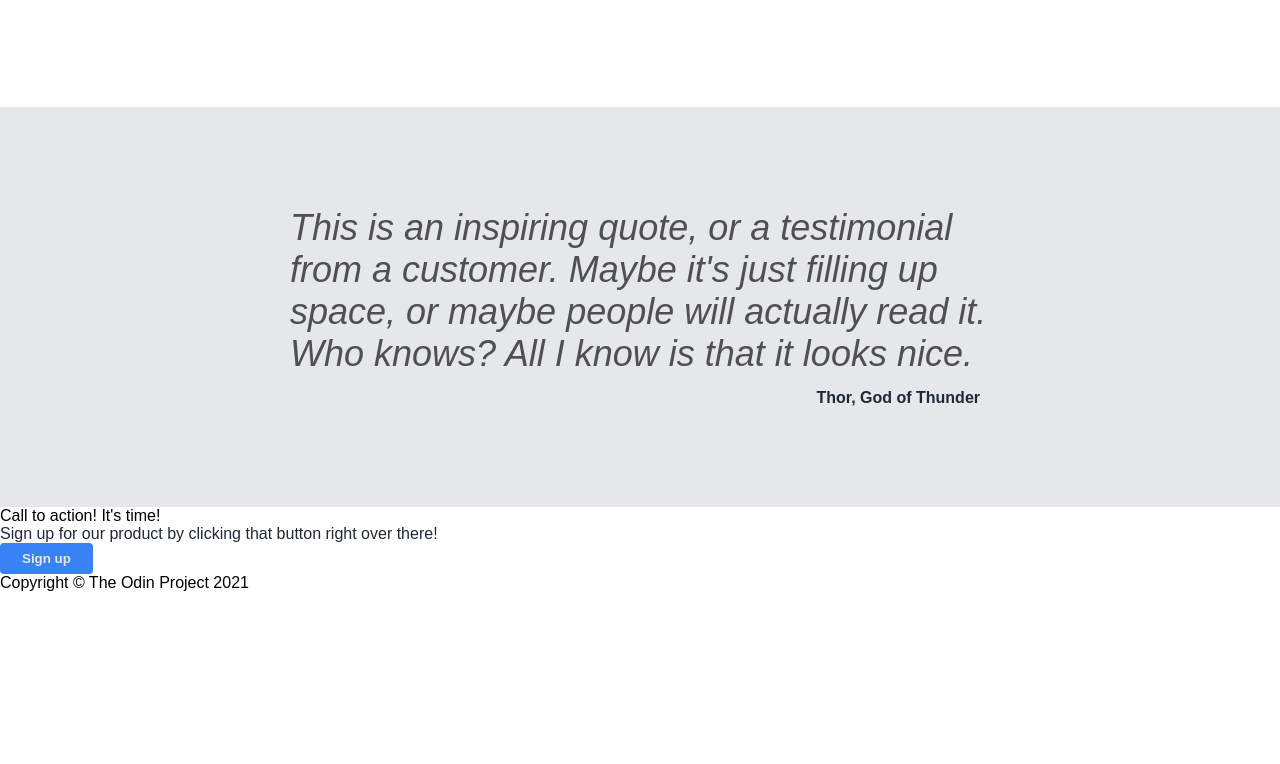
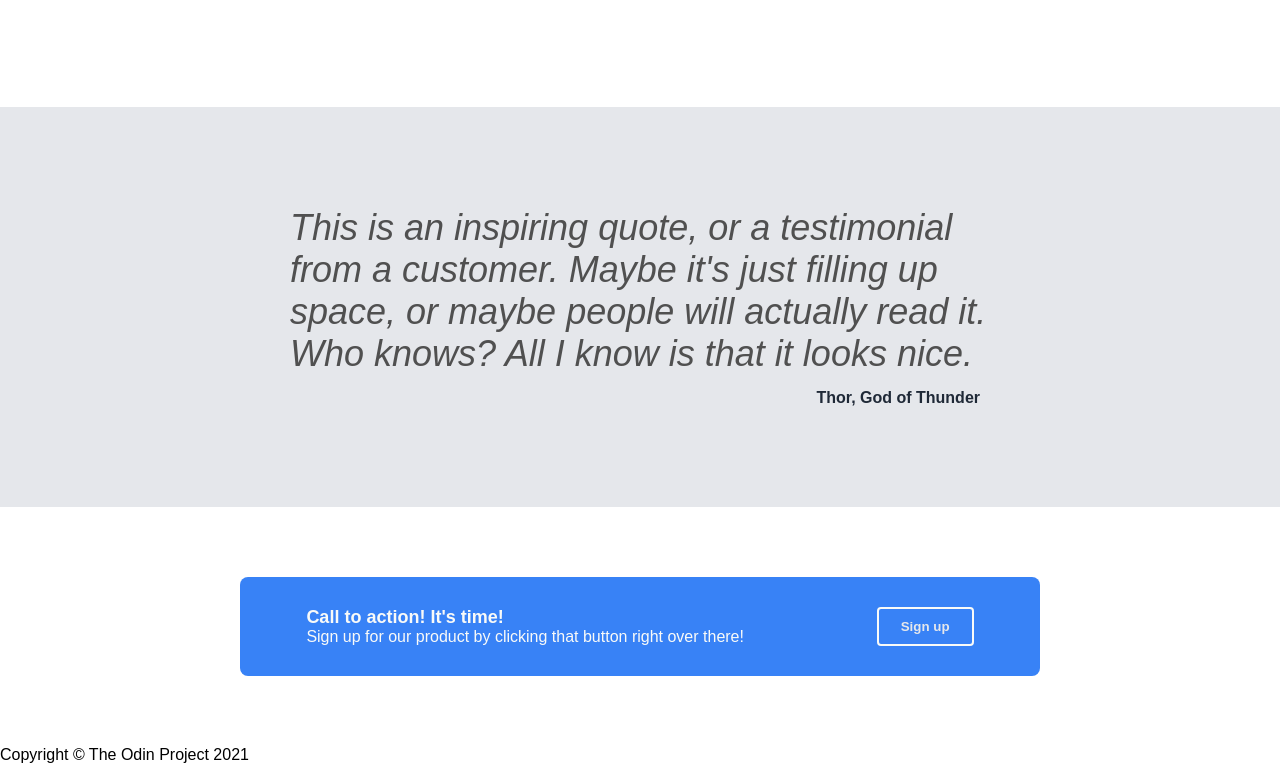
Before and after one commit to jpro13/odin-landing-page, a plain HTML site: page index.html in a window 1280 px wide. Shown: the part 851-1615 px from the top of the page. Before the commit the page ends 1443 px from the top, so only its background shows below. Drawn offline with Linux system fonts and the light colour scheme.

Commit message:
Add css to call to action section

```diff
--- a/styles.css
+++ b/styles.css
@@ -126,3 +126,32 @@ button {
     justify-content: flex-end;
     width: 680px;
 }
+
+.call-to-action {
+    display: flex;
+    justify-content: center;
+    padding: 70px 0;
+}
+
+.cta-container {
+    background-color: #3882f6;
+    display: flex;
+    justify-content: space-around;
+    width: 800px;
+    padding: 30px 0;
+    border-radius: 8px;
+}
+
+.cta-title {
+    font-size: 18px;
+    font-weight: bold;
+    color: #f9faf8;
+}
+
+.cta-leftside .text {
+    color: #f9faf8;
+}
+
+.cta-container button {
+    border: 2px solid #f9faf8;
+}
```
